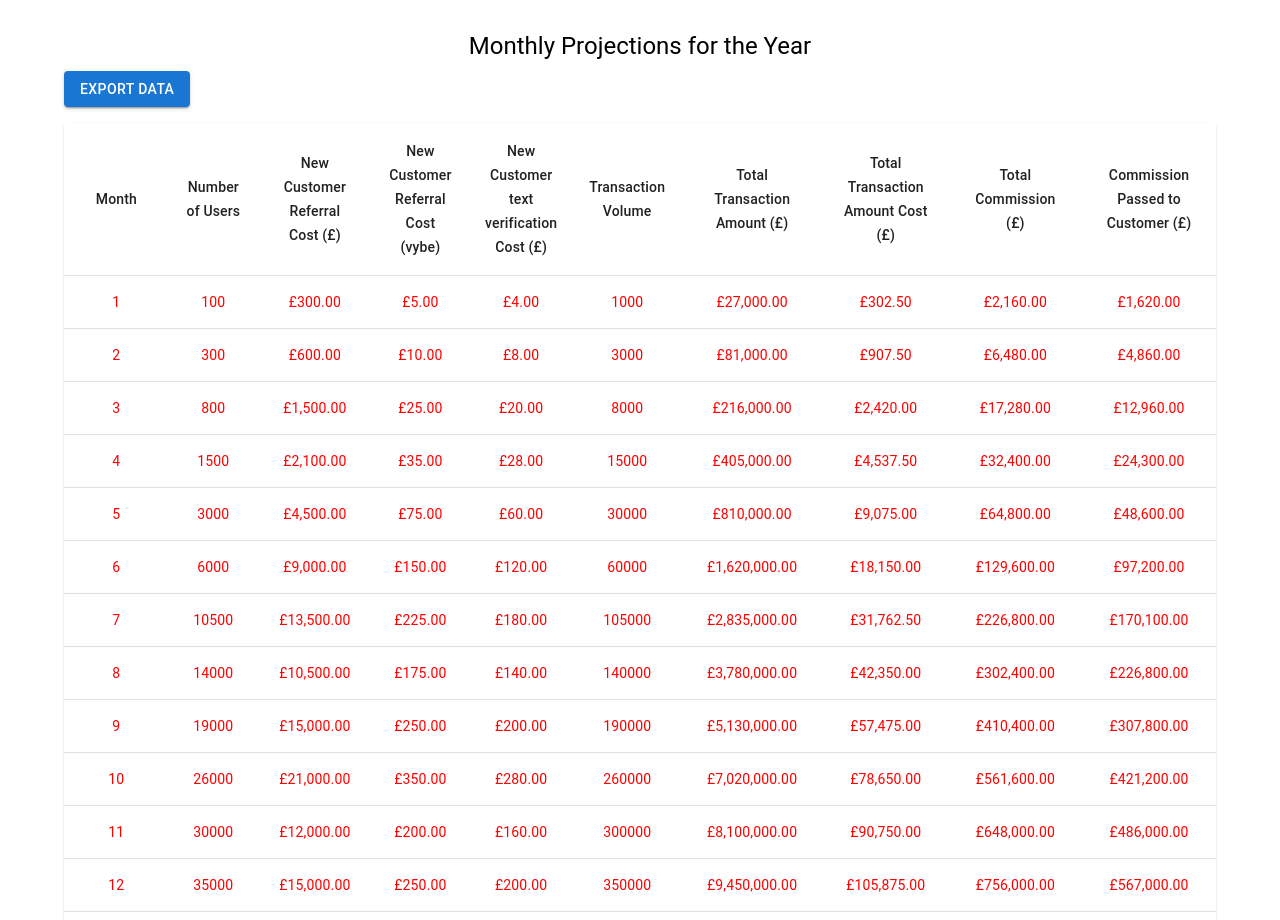
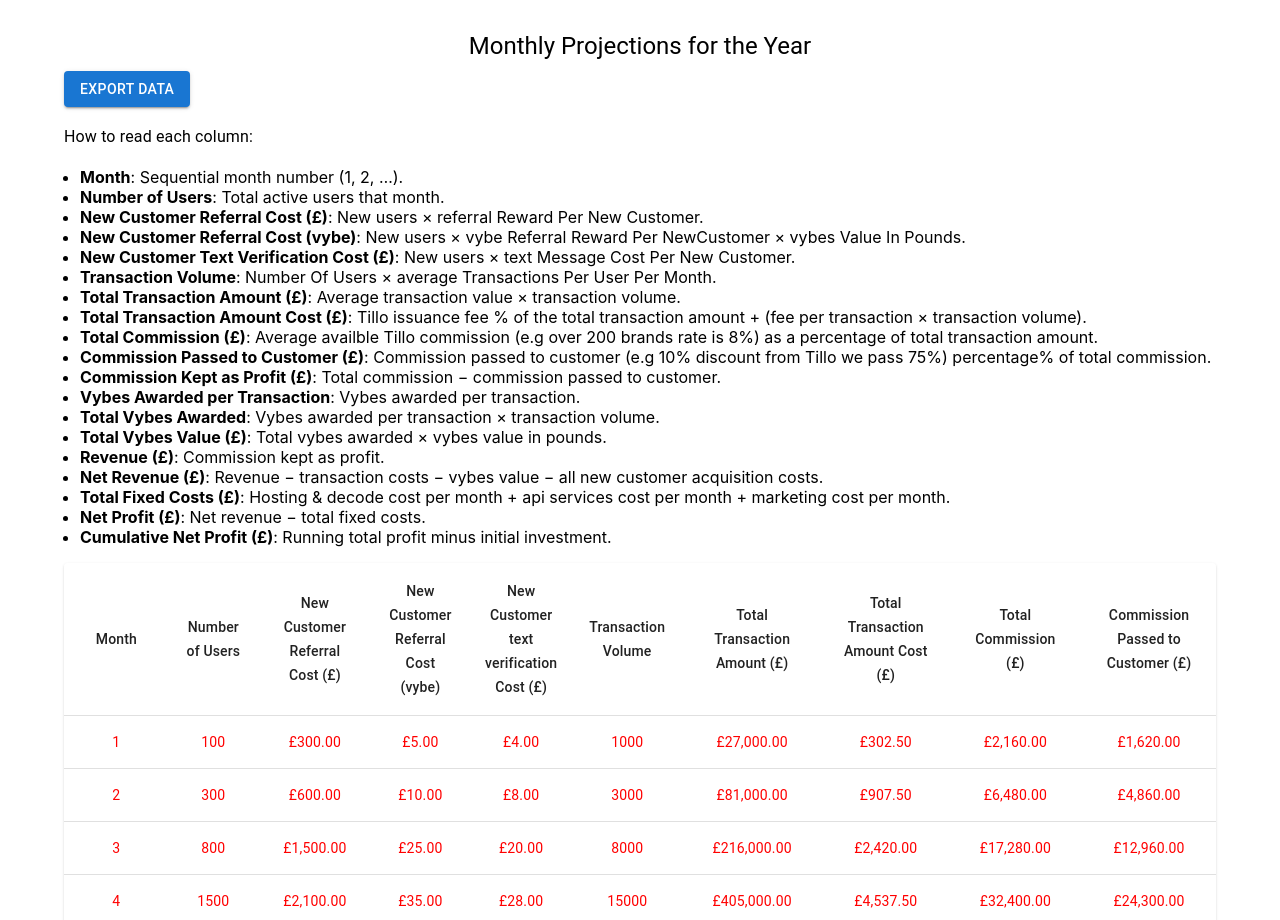
Before and after one commit to michaeltrestianu/projections, a React (Create React App) app: page / in a window 1280 px wide. Shown: the part 1329-2249 px from the top of the page. Built offline with nearby package versions, Linux system fonts and the light colour scheme.

Commit message:
MISC desciptions

```diff
--- a/src/ProjectionTable.tsx
+++ b/src/ProjectionTable.tsx
@@ -246,6 +246,68 @@ const ProjectionTable: React.FC<ProjectionTableProps> = ({
       <Button variant="contained" onClick={handleExportCSV} sx={{ mb: 2 }}>
         Export Data
       </Button>
+       <Box mb={2}>
+        <Typography variant="subtitle1">How to read each column:</Typography>
+        <Box component="ul" sx={{ pl: 2 }}>
+          <Box component="li">
+            <strong>Month</strong>: Sequential month number (1, 2, …).
+          </Box>
+          <Box component="li">
+            <strong>Number of Users</strong>: Total active users that month.
+          </Box>
+          <Box component="li">
+            <strong>New Customer Referral Cost (£)</strong>: New users × referral Reward Per New Customer.
+          </Box>
+          <Box component="li">
+            <strong>New Customer Referral Cost (vybe)</strong>: New users × vybe Referral Reward Per NewCustomer × vybes Value In Pounds.
+          </Box>
+          <Box component="li">
+            <strong>New Customer Text Verification Cost (£)</strong>: New users × text Message Cost Per New Customer.
+          </Box>
+          <Box component="li">
+            <strong>Transaction Volume</strong>: Number Of Users × average Transactions Per User Per Month.
+          </Box>
+          <Box component="li">
+            <strong>Total Transaction Amount (£)</strong>: Average transaction value × transaction volume.
+          </Box>
+          <Box component="li">
+            <strong>Total Transaction Amount Cost (£)</strong>: Tillo issuance fee % of the total transaction amount + (fee per transaction × transaction volume).
+          </Box>
+          <Box component="li">
+            <strong>Total Commission (£)</strong>: Average availble Tillo commission (e.g over 200 brands rate is 8%) as a percentage of total transaction amount.
+          </Box>
+          <Box component="li">
+            <strong>Commission Passed to Customer (£)</strong>: Commission passed to customer (e.g 10% discount from Tillo we pass 75%) percentage% of total commission.
+          </Box>
+          <Box component="li">
+            <strong>Commission Kept as Profit (£)</strong>: Total commission − commission passed to customer.
+          </Box>
+          <Box component="li">
+            <strong>Vybes Awarded per Transaction</strong>: Vybes awarded per transaction.
+          </Box>
+          <Box component="li">
+            <strong>Total Vybes Awarded</strong>: Vybes awarded per transaction × transaction volume.
+          </Box>
+          <Box component="li">
+            <strong>Total Vybes Value (£)</strong>: Total vybes awarded × vybes value in pounds.
+          </Box>
+          <Box component="li">
+            <strong>Revenue (£)</strong>: Commission kept as profit.
+          </Box>
+          <Box component="li">
+            <strong>Net Revenue (£)</strong>: Revenue − transaction costs − vybes value − all new customer acquisition costs.
+          </Box>
+          <Box component="li">
+            <strong>Total Fixed Costs (£)</strong>: Hosting & decode cost per month + api services cost per month + marketing cost per month.
+          </Box>
+          <Box component="li">
+            <strong>Net Profit (£)</strong>: Net revenue − total fixed costs.
+          </Box>
+          <Box component="li">
+            <strong>Cumulative Net Profit (£)</strong>: Running total profit minus initial investment.
+          </Box>
+        </Box>
+      </Box>
       <TableContainer component={Paper}>
         <Table>
           <TableHead>
```
